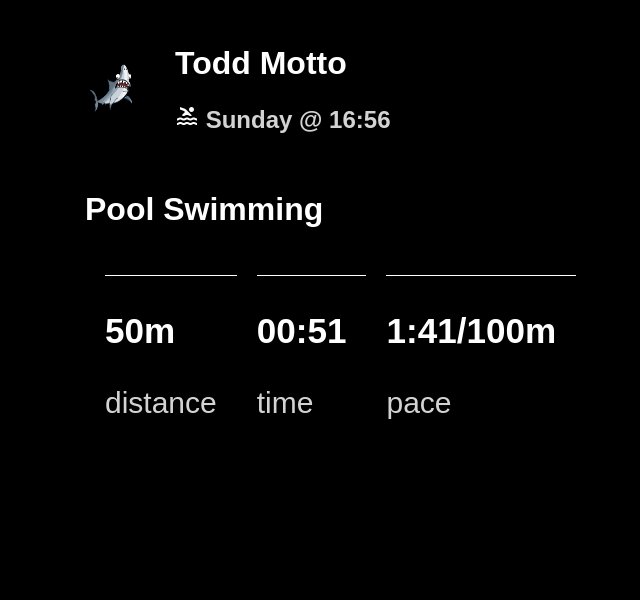
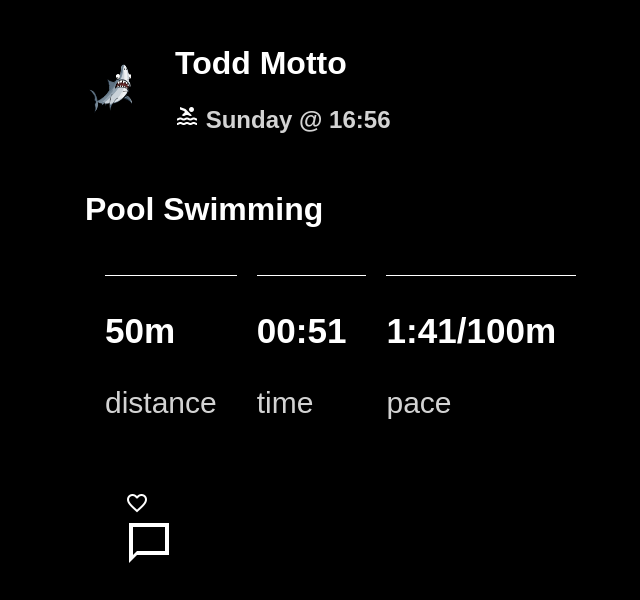
Before and after one commit to barrywaldron/swim, a website: page index.html in a window 1280 px wide. Shown: the whole page, without its empty margins (65-705 px from the left). Drawn offline with Linux system fonts and the light colour scheme.

Commit message:
navigation

```diff
--- a/index.html
+++ b/index.html
@@ -89,6 +89,20 @@
           </ul>
 
         </div>
+        <div class="nav">
+          <ul>
+            <li>
+            <img
+              src="/assets/sharp_favorite_border_white_24dp.png"
+              alt="heart icon">
+          </li>
+          <li>
+            <img
+              src="/assets/sharp_chat_bubble_outline_white_24dp.png"
+              alt="speech bubble icon">
+          </li>
+          </ul>
+        </div>
 
       </div><!--wrapper-->
     </body>
```
Also changed, not shown: assets/sharp_chat_bubble_outline_white_24dp.png (added), style.css (line endings or trailing spaces).
